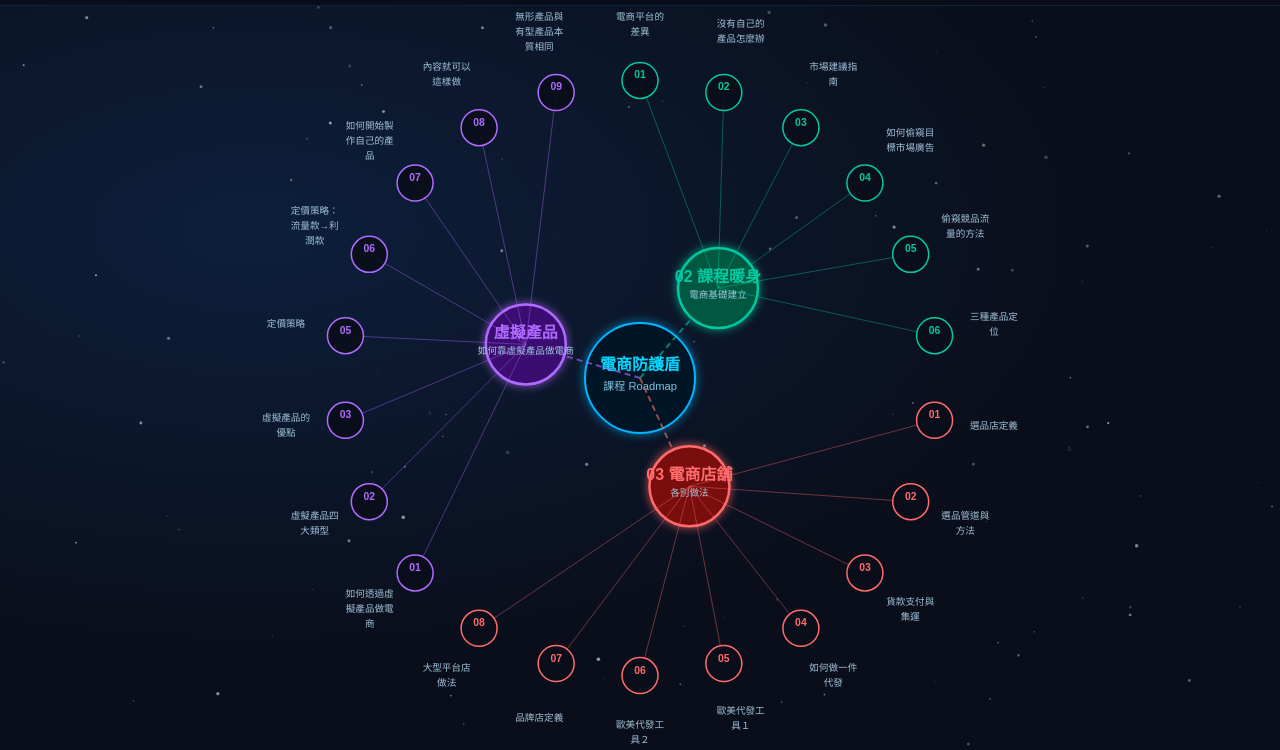
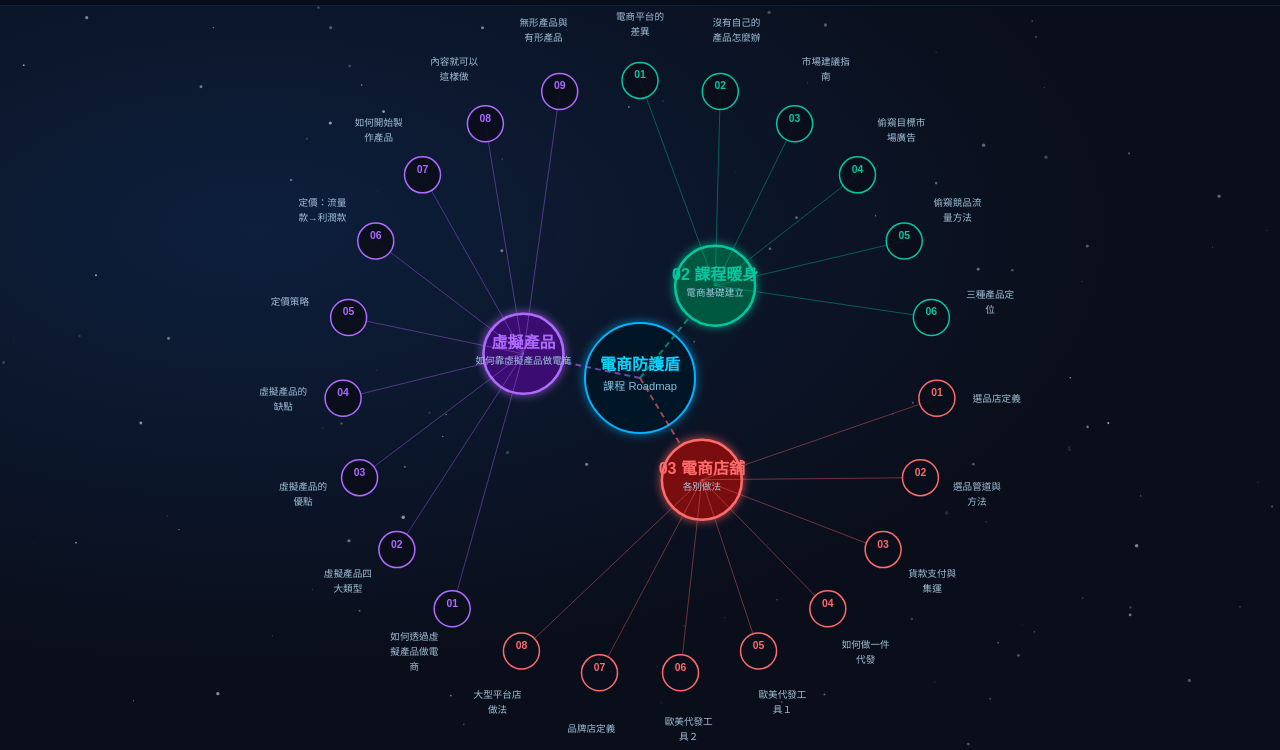
Before and after one commit to anrayboss/ecsoga-course, a plain HTML site: page index.html in a window 1280 px wide. Shown: the part 50-800 px from the top of the page. Drawn offline with nearby package versions, Linux system fonts and the light colour scheme.

Commit message:
Refactor course data structure in index.html

```diff
--- a/index.html
+++ b/index.html
@@ -402,121 +402,82 @@
     var courseData = {
   modules: [
     {
-          id: "m02",
-          title: "02 課程暖身",
-          subtitle: "電商基礎建立",
-          color: "#00c8a0",
-          dark: "#005840",
-          page: "m02",
+      id: "m02", title: "02 課程暖身", subtitle: "電商基礎建立",
+      color: "#00c8a0", dark: "#005840", page: "m02",
       lessons: [
-            {
-              id: "m02-01", num: "01", title: "自架平台與電商平台的差異", type: "video", url: "https://course.ecsoga.com/shield/m02/01-自架平台與電商平台的差異/",
-              points: ["比較自架平台與電商平台的優缺點", "可自由選擇官網出發方式", "自架平台：完全掌控品牌，需自帶流量", "電商平台：流量現成，但抽成高、規則多"]
-            },
-            {
-              id: "m02-02", num: "02", title: "沒有自己的產品怎麼辦", type: "text", url: "https://course.ecsoga.com/shield/m02/沒有自己的產品怎麼辦/",
-              points: ["微商/直銷：話術備齊，適合練手", "聯盟行銷：選品平台，需社群+SEO基礎", "1688進貨：批發價取得，蝦皮主流來源", "代理產品：展覽選品，需本金+最低叫貨量", "OEM：貼自有品牌，一次性交易、銀貨兩訖"]
-            },
-            {
-              id: "m02-03", num: "03", title: "市場建議指南", type: "maint", url: "",
-              points: ["如何切入適合自己投入的市場", "目前頁面維護中，請直接前往課程平台觀看"]
-            },
-            {
-              id: "m02-04", num: "04", title: "如何偷窺目標市場廣告", type: "maint", url: "",
-              points: ["使用工具分析市場、選擇爆款產品", "目前頁面維護中，請直接前往課程平台觀看"]
-            },
-            {
-              id: "m02-05", num: "05", title: "偷窺競品流量的方法", type: "maint", url: "",
-              points: ["使用網站分析工具找出競品流量來源", "分析競品受眾與流量管道", "目前頁面維護中，請直接前往課程平台觀看"]
-            },
-            {
-              id: "m02-06", num: "06", title: "三種產品定位", type: "video", url: "https://course.ecsoga.com/shield/m02/三種產品定位/",
-              points: ["3種產品定位完整佈局產品線", "測試選品流程初步認知", "引流款：吸引新客，薄利多銷", "主打款：核心產品，穩定獲利", "利潤款：高客單，深度服務"]
-            }
+        { id:"m02-01", num:"01", title:"自架平台與電商平台的差異", type:"video",
+          url:"https://course.ecsoga.com/shield/m02/01-%e8%87%aa%e6%9e%b6%e5%b9%b3%e5%8f%b0%e8%88%87%e9%9b%bb%e5%95%86%e5%b9%b3%e5%8f%b0%e7%9a%84%e5%b7%ae%e7%95%b0/",
+          points:["比較自架平台與電商平台的優缺點","自架平台：完全掌控品牌，需自帶流量","電商平台：流量現成，但抽成高、規則多","可自由選擇合適的官網出發方式"] },
+        { id:"m02-02", num:"02", title:"沒有自己的產品怎麼辦", type:"text",
+          url:"https://course.ecsoga.com/shield/m02/%e6%b2%92%e6%9c%89%e8%87%aa%e5%b7%b1%e7%9a%84%e7%94%a2%e5%93%81%e6%80%8e%e9%ba%bc%e8%be%a6/",
+          points:["微商/直銷：話術備齊，適合無經驗者練手","聯盟行銷：選品平台，需社群+SEO基礎","1688進貨：批發價取得，蝦皮主流來源","代理產品：展覽選品，需本金+最低叫貨量","OEM：貼自有品牌，一次性交易銀貨兩訖"] },
+        { id:"m02-03", num:"03", title:"市場建議指南", type:"video",
+          url:"https://course.ecsoga.com/shield/m02/%e5%b8%82%e5%a0%b4%e5%bb%ba%e8%ad%b0%e6%8c%87%e5%8d%97/",
+          points:["影片教學：如何切入適合自己的市場","從自身興趣與專長找到利基市場","評估市場競爭度與獲利潛力","建立長期可持續的市場定位"] },
+        { id:"m02-04", num:"04", title:"偷窺目標市場廣告", type:"text",
+          url:"https://course.ecsoga.com/shield/m02/%e5%a6%82%e4%bd%95%e5%81%b7%e7%aa%ba%e7%9b%ae%e6%a8%99%e5%b8%82%e5%a0%b4%e7%9a%84%e5%bb%a3%e5%91%8a%e3%80%81%e5%88%86%e6%9e%90%e5%b8%82%e5%a0%b4/",
+          points:["FindNiche：免費會員版+Chrome插件，AliExpress商品數據圖表","綠界市場分析：免費30天，查熱賣商品/分類銷售占比/客單價","BigSpy：查FB廣告熱度，了解哪些產品在跑廣告","DropShip-Spy：TikTok熱賣產品與數據（付費）","AdSpy：進階FB廣告分析（有折扣碼 BLOGGINGECLIPSE）"] },
+        { id:"m02-05", num:"05", title:"偷窺競品流量方法", type:"text",
+          url:"https://course.ecsoga.com/shield/m02/005-2/",
+          points:["SimilarWeb：分析競品月流量、排名、關鍵字","免費版可查近一個月：跳出率、停留時間、國家分布","可查競品行銷管道占比（直接/搜尋/廣告/社群）","熱搜關鍵字及自然/付費流量分析","受眾性別年齡與興趣數據分析"] },
+        { id:"m02-06", num:"06", title:"三種產品定位", type:"video",
+          url:"https://course.ecsoga.com/shield/m02/%e4%b8%89%e7%a8%ae%e7%94%a2%e5%93%81%e5%ae%9a%e4%bd%8d/",
+          points:["3種產品定位完整佈局產品線","引流款：吸引新客，薄利多銷","主打款：核心產品，穩定獲利","利潤款：高客單，深度服務","測試選品流程初步認知"] }
       ]
     },
     {
-          id: "m03",
-          title: "03 電商店舖",
-          subtitle: "各別做法",
-          color: "#ff6b6b",
-          dark: "#7a1010",
-          page: "m03",
+      id: "m03", title: "03 電商店舖", subtitle: "各別做法",
+      color: "#ff6b6b", dark: "#7a1010", page: "m03",
       lessons: [
-            {
-              id: "m03-01", num: "01", title: "選品店定義", type: "video", url: "https://course.ecsoga.com/shield/m03/01-選品店定義/",
-              points: ["新手電商從選品店開始", "測試並找到適合受眾後再做延伸", "快速驗證市場反應", "低風險、低門檻的入門方式"]
-            },
-            {
-              id: "m03-02", num: "02", title: "選品管道與方法", type: "video", url: "https://course.ecsoga.com/shield/m03/02-2/",
-              points: ["三個選品管道：蝦皮趨勢/速賣通/1688", "如何選品、測品及銷售", "選品測試流程", "數據驅動選品決策"]
-            },
-            {
-              id: "m03-03", num: "03", title: "貨款支付與集運", type: "text", url: "https://course.ecsoga.com/shield/m03/03acs/",
-              points: ["無支付寶可用第三方代付（折扣碼：Zobk7ldw）", "集運：將貨品集中後配送到所在地區", "降低跨境物流成本", "合理規劃物流時程"]
-            },
-            {
-              id: "m03-04", num: "04", title: "如何做一件代發", type: "video", url: "https://course.ecsoga.com/shield/m03/04ac/",
-              points: ["顧客下單 → 直接轉單給廠商", "廠商出貨，你只負責行銷", "零庫存創業模式", "核心：找到可靠的代發廠商"]
-            },
-            {
-              id: "m03-05", num: "05", title: "歐美代發工具１", type: "text", url: "https://course.ecsoga.com/shield/m03/05aceq/",
-              points: ["工具可自動鋪貨、自動上架", "需搭配 Chrome 輔助插件", "歐美選品站資源", "AliDropship 建議使用自家主機"]
-            },
-            {
-              id: "m03-06", num: "06", title: "歐美代發工具２", type: "text", url: "https://course.ecsoga.com/shield/m03/06ace/",
-              points: ["另一款歐美市場自動鋪貨工具", "自動上架到電商平台", "擴展歐美市場的進階工具"]
-            },
-            {
-              id: "m03-07", num: "07", title: "品牌店定義", type: "video", url: "https://course.ecsoga.com/shield/m03/013-2/",
-              points: ["品牌店的定義及執行方法", "從選品店升級到品牌店", "建立自有品牌識別", "長期競爭力的核心"]
-            },
-            {
-              id: "m03-08", num: "08", title: "大型平台店做法", type: "video", url: "https://course.ecsoga.com/shield/m03/100-2/",
-              points: ["大型平台店定義及執行方法", "蝦皮/Shopee/Amazon等大平台", "利用平台流量快速起步", "平台規則與演算法優化"]
-            }
+        { id:"m03-01", num:"01", title:"選品店定義", type:"video",
+          url:"https://course.ecsoga.com/shield/m03/01-%e9%81%b8%e5%93%81%e5%ba%97%e5%ae%9a%e7%be%a9/",
+          points:["新手電商從選品店開始","測試並找到適合受眾後再做延伸","快速驗證市場反應","低風險低門檻的入門方式"] },
+        { id:"m03-02", num:"02", title:"選品管道與方法", type:"video",
+          url:"https://course.ecsoga.com/shield/m03/02-2/",
+          points:["三個選品管道：蝦皮趨勢/速賣通/1688","如何選品、測品及銷售","選品測試流程","數據驅動選品決策"] },
+        { id:"m03-03", num:"03", title:"貨款支付與集運", type:"text",
+          url:"https://course.ecsoga.com/shield/m03/03acs/",
+          points:["無支付寶可用第三方代付工具","折扣碼：Zobk7ldw","集運：貨品集中後配送到所在地區","降低跨境物流成本"] },
+        { id:"m03-04", num:"04", title:"如何做一件代發", type:"video",
+          url:"https://course.ecsoga.com/shield/m03/04ac/",
+          points:["顧客下單 → 直接轉單給廠商","廠商出貨，你只負責行銷","零庫存創業模式","核心：找到可靠的代發廠商"] },
+        { id:"m03-05", num:"05", title:"歐美代發工具１", type:"text",
+          url:"https://course.ecsoga.com/shield/m03/05aceq/",
+          points:["自動鋪貨、自動上架到電商平台","需搭配 Chrome 輔助插件","歐美選品站資源","AliDropship 建議使用自家主機"] },
+        { id:"m03-06", num:"06", title:"歐美代發工具２", type:"text",
+          url:"https://course.ecsoga.com/shield/m03/06ace/",
+          points:["另一款歐美市場自動鋪貨工具","自動上架到電商平台","擴展歐美市場的進階選擇"] },
+        { id:"m03-07", num:"07", title:"品牌店定義", type:"video",
+          url:"https://course.ecsoga.com/shield/m03/013-2/",
+          points:["品牌店的定義及執行方法","從選品店升級到品牌店","建立自有品牌識別","長期競爭力的核心"] },
+        { id:"m03-08", num:"08", title:"大型平台店做法", type:"video",
+          url:"https://course.ecsoga.com/shield/m03/100-2/",
+          points:["大型平台店定義及執行方法","蝦皮/Shopee/Amazon等大平台","利用平台流量快速起步","平台規則與演算法優化"] }
       ]
     },
     {
-          id: "m031",
-          title: "虛擬產品",
-          subtitle: "如何靠虛擬產品做電商",
-          color: "#b06aff",
-          dark: "#3a1070",
-          page: "m031",
+      id: "m031", title: "虛擬產品", subtitle: "如何靠虛擬產品做電商",
+      color: "#b06aff", dark: "#3a1070", page: "m031",
       lessons: [
-            {
-              id: "v01", num: "01", title: "如何透過虛擬產品做電商", type: "video", url: "https://course.ecsoga.com/shield/03-1/01-2/",
-              points: ["虛擬產品：服務、課程、設計模板、電子書", "無形產品與有形產品本質相同", "低成本、高利潤的創業模式"]
-            },
-            {
-              id: "v02", num: "02", title: "虛擬產品四大類型", type: "video", url: "",
-              points: ["服務類：技能販賣、諮詢顧問", "課程類：線上教學、知識變現", "設計模板：Canva/PPT模板", "電子書：電子書籍、操作手冊"]
-            },
-            {
-              id: "v03", num: "03", title: "虛擬產品的優點", type: "video", url: "",
-              points: ["邊際成本趨近零（賣出1個或100個成本相同）", "不需庫存、不需物流", "隨時隨地銷售，被動收入", "產品可無限複製"]
-            },
-            {
-              id: "v05", num: "05", title: "定價策略", type: "video", url: "",
-              points: ["4個價格梯度佈局", "引流款：$0-$97（低門檻體驗）", "核心款：$197-$497（主要收入）", "VIP款：$997+（高端服務）", "加值款：週期性收費（會員制）"]
-            },
-            {
-              id: "v06", num: "06", title: "定價策略：流量款→利潤款", type: "video", url: "",
-              points: ["流量款吸客 → 核心產品轉化 → VIP升級", "漏斗式銷售模型", "提高客戶終身價值（LTV）", "後端利潤才是重點"]
-            },
-            {
-              id: "v07", num: "07", title: "如何開始製作自己的產品", type: "video", url: "",
-              points: ["先從自己擅長的領域出發", "最小可行產品（MVP）概念", "用免費內容驗證市場反應", "從小規模開始，持續優化"]
-            },
-            {
-              id: "v08", num: "08", title: "內容就可以這樣做", type: "video", url: "",
-              points: ["6單元課程結構設計", "引言 → 基礎 → 進階 → 實戰 → 案例 → 總結", "VIP完整版：加入1對1輔導", "用教學內容建立專家形象"]
-            },
-            {
-              id: "v09", num: "09", title: "無形產品與有型產品本質相同", type: "video", url: "",
-              points: ["選品、定價、行銷邏輯完全相通", "都需要：找受眾、解決痛點", "都需要：測試市場、優化產品", "心態轉變：把知識當商品經營"]
-            }
+        { id:"v01", num:"01", title:"如何透過虛擬產品做電商", type:"video",
+          url:"https://course.ecsoga.com/shield/03-1/01-2/",
+          points:["虛擬產品：服務、課程、設計模板、電子書","無形產品與有形產品本質相同","低成本、高利潤的創業模式"] },
+        { id:"v02", num:"02", title:"虛擬產品四大類型", type:"video", url:"",
+          points:["服務類：技能販賣、諮詢顧問","課程類：線上教學、知識變現","設計模板：Canva/PPT模板","電子書：電子書籍、操作手冊"] },
+        { id:"v03", num:"03", title:"虛擬產品的優點", type:"video", url:"",
+          points:["邊際成本趨近零（賣1個或100個成本相同）","不需庫存、不需物流","隨時隨地銷售，被動收入","產品可無限複製"] },
+        { id:"v04", num:"04", title:"虛擬產品的缺點", type:"video", url:"",
+          points:["需建立信任感和個人品牌","初期流量獲取較困難","容易被複製或盜版","需持續更新內容維持價值"] },
+        { id:"v05", num:"05", title:"定價策略", type:"video", url:"",
+          points:["4個價格梯度佈局","引流款：$0-$97（低門檻體驗）","核心款：$197-$497（主要收入）","VIP款：$997+（高端服務）"] },
+        { id:"v06", num:"06", title:"定價：流量款→利潤款", type:"video", url:"",
+          points:["流量款吸客 → 核心產品轉化 → VIP升級","漏斗式銷售模型","提高客戶終身價值（LTV）","後端利潤才是重點"] },
+        { id:"v07", num:"07", title:"如何開始製作產品", type:"video", url:"",
+          points:["從自己擅長的領域出發","最小可行產品（MVP）概念","用免費內容驗證市場反應","從小規模開始持續優化"] },
+        { id:"v08", num:"08", title:"內容就可以這樣做", type:"video", url:"",
+          points:["6單元課程結構設計","引言→基礎→進階→實戰→案例→總結","VIP完整版：加入1對1輔導","用教學內容建立專家形象"] },
+        { id:"v09", num:"09", title:"無形產品與有形產品", type:"video", url:"",
+          points:["選品、定價、行銷邏輯完全相通","都需要：找受眾、解決痛點","都需要：測試市場、優化產品","把知識當商品經營的心態"] }
       ]
     }
   ]
```
Lines whose indentation alone changed are shown as unchanged.
